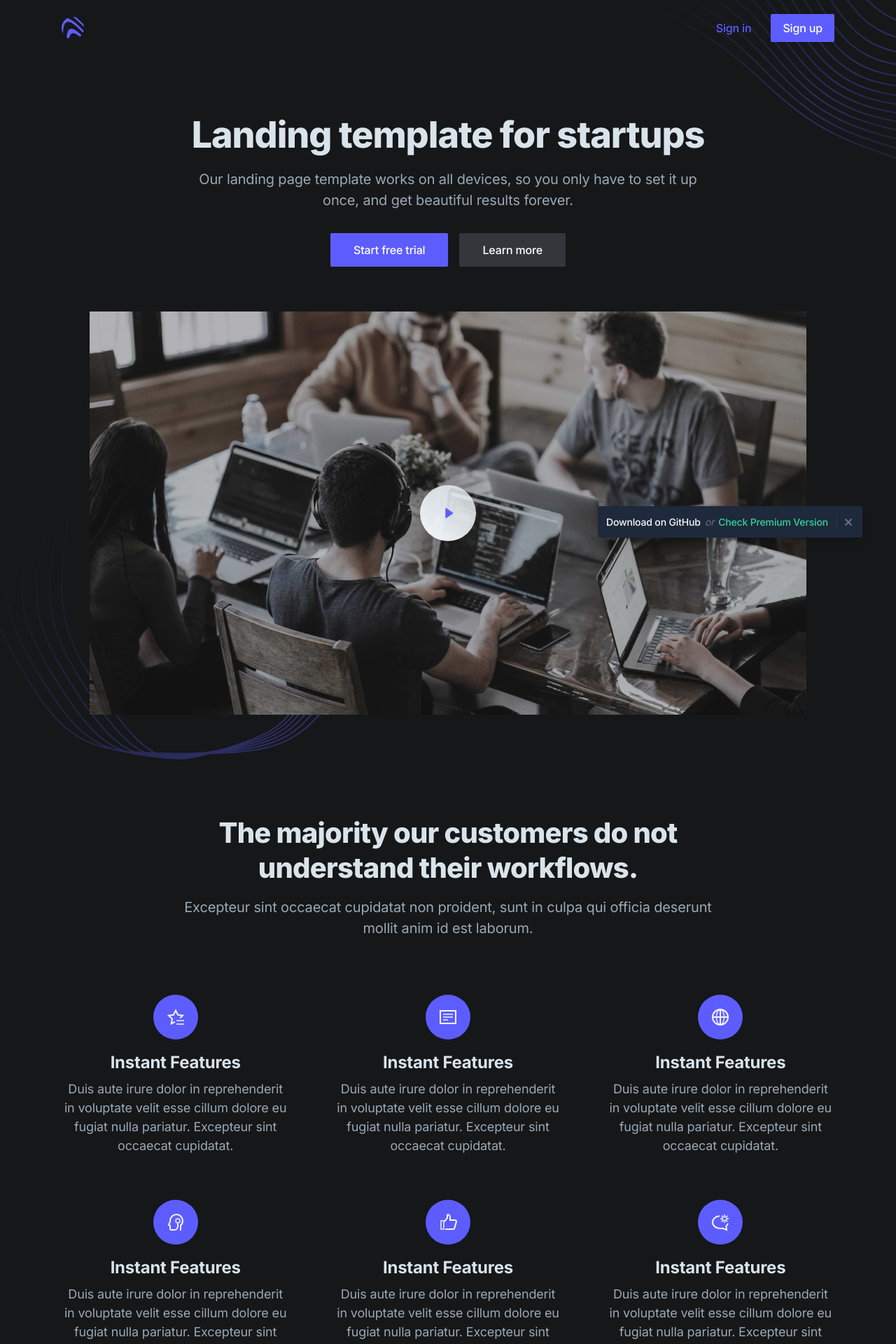
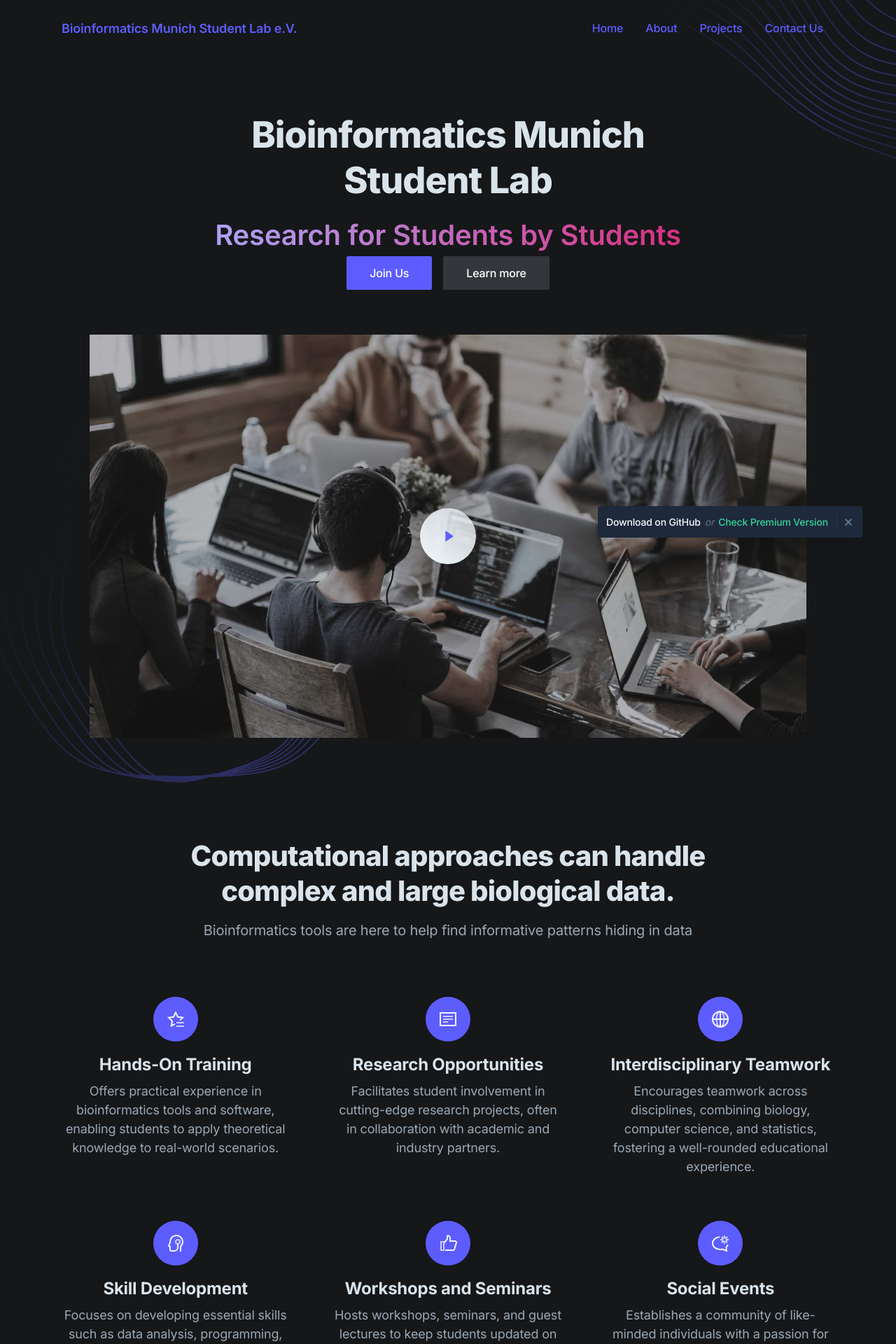
Before and after one commit to Bioinformatics-Munich-Student-Lab/Bioinformatics-Munich-Student-Lab.github.io, a Next.js app: page / in a window 1280 px wide. Shown: the top 1920 px of the page at 70% size. Built offline with nearby package versions, Linux system fonts and the light colour scheme.

Commit message:
add features

```diff
--- a/components/features.tsx
+++ b/components/features.tsx
@@ -6,8 +6,8 @@ export default function Features() {
 
           {/* Section header */}
           <div className="max-w-3xl mx-auto text-center pb-12 md:pb-20">
-            <h2 className="h2 mb-4">The majority our customers do not understand their workflows.</h2>
-            <p className="text-xl text-gray-400">Excepteur sint occaecat cupidatat non proident, sunt in culpa qui officia deserunt mollit anim id est laborum.</p>
+            <h2 className="h2 mb-4">Computational approaches can handle complex and large biological data.</h2>
+            <p className="text-xl text-gray-400">Bioinformatics tools are here to help find informative patterns hiding in data </p>
           </div>
 
           {/* Items */}
@@ -20,8 +20,8 @@ export default function Features() {
                 <path className="stroke-current text-purple-100" d="M30 39.313l-4.18 2.197L27 34.628l-5-4.874 6.91-1.004L32 22.49l3.09 6.26L42 29.754l-3 2.924" strokeLinecap="square" strokeWidth="2" fill="none" fillRule="evenodd" />
                 <path className="stroke-current text-purple-300" d="M43 42h-9M43 37h-9" strokeLinecap="square" strokeWidth="2" />
               </svg>
-              <h4 className="h4 mb-2">Instant Features</h4>
-              <p className="text-lg text-gray-400 text-center">Duis aute irure dolor in reprehenderit in voluptate velit esse cillum dolore eu fugiat nulla pariatur. Excepteur sint occaecat cupidatat.</p>
+              <h4 className="h4 mb-2">Hands-On Training</h4>
+              <p className="text-lg text-gray-400 text-center">Offers practical experience in bioinformatics tools and software, enabling students to apply theoretical knowledge to real-world scenarios.</p>
             </div>
 
             {/* 2nd item */}
@@ -31,8 +31,8 @@ export default function Features() {
                 <path className="stroke-current text-purple-100" strokeWidth="2" strokeLinecap="square" d="M21 23h22v18H21z" fill="none" fillRule="evenodd" />
                 <path className="stroke-current text-purple-300" d="M26 28h12M26 32h12M26 36h5" strokeWidth="2" strokeLinecap="square" />
               </svg>
-              <h4 className="h4 mb-2">Instant Features</h4>
-              <p className="text-lg text-gray-400 text-center">Duis aute irure dolor in reprehenderit in voluptate velit esse cillum dolore eu fugiat nulla pariatur. Excepteur sint occaecat cupidatat.</p>
+              <h4 className="h4 mb-2">Research Opportunities</h4>
+              <p className="text-lg text-gray-400 text-center">Facilitates student involvement in cutting-edge research projects, often in collaboration with academic and industry partners.</p>
             </div>
 
             {/* 3rd item */}
@@ -45,8 +45,8 @@ export default function Features() {
                   <circle className="stroke-current text-purple-100" cx="11" cy="11" r="11" />
                 </g>
               </svg>
-              <h4 className="h4 mb-2">Instant Features</h4>
-              <p className="text-lg text-gray-400 text-center">Duis aute irure dolor in reprehenderit in voluptate velit esse cillum dolore eu fugiat nulla pariatur. Excepteur sint occaecat cupidatat.</p>
+              <h4 className="h4 mb-2">Interdisciplinary Teamwork</h4>
+              <p className="text-lg text-gray-400 text-center">Encourages teamwork across disciplines, combining biology, computer science, and statistics, fostering a well-rounded educational experience.</p>
             </div>
 
             {/* 4th item */}
@@ -58,8 +58,8 @@ export default function Features() {
                   <circle className="stroke-current text-purple-300" cx="13" cy="9" r="3" />
                 </g>
               </svg>
-              <h4 className="h4 mb-2">Instant Features</h4>
-              <p className="text-lg text-gray-400 text-center">Duis aute irure dolor in reprehenderit in voluptate velit esse cillum dolore eu fugiat nulla pariatur. Excepteur sint occaecat cupidatat.</p>
+              <h4 className="h4 mb-2">Skill Development</h4>
+              <p className="text-lg text-gray-400 text-center">Focuses on developing essential skills such as data analysis, programming, statistical inference, and machine learning within the context of biological data.</p>
             </div>
 
             {/* 5th item */}
@@ -71,8 +71,8 @@ export default function Features() {
                   <path className="stroke-current text-purple-300" d="M22 30h4v12h-4z" />
                 </g>
               </svg>
-              <h4 className="h4 mb-2">Instant Features</h4>
-              <p className="text-lg text-gray-400 text-center">Duis aute irure dolor in reprehenderit in voluptate velit esse cillum dolore eu fugiat nulla pariatur. Excepteur sint occaecat cupidatat.</p>
+              <h4 className="h4 mb-2">Workshops and Seminars</h4>
+              <p className="text-lg text-gray-400 text-center">Hosts workshops, seminars, and guest lectures to keep students updated on the latest developments and techniques in the field.</p>
             </div>
 
             {/* 6th item */}
@@ -85,8 +85,8 @@ export default function Features() {
                   <path className="stroke-current text-purple-100" d="M8.86 1.18C3.8 1.988 0 5.6 0 10c0 5 4.9 9 11 9a10.55 10.55 0 003.1-.4L20 21l-.6-5.2a9.125 9.125 0 001.991-2.948" />
                 </g>
               </svg>
-              <h4 className="h4 mb-2">Instant Features</h4>
-              <p className="text-lg text-gray-400 text-center">Duis aute irure dolor in reprehenderit in voluptate velit esse cillum dolore eu fugiat nulla pariatur. Excepteur sint occaecat cupidatat.</p>
+              <h4 className="h4 mb-2">Social Events</h4>
+              <p className="text-lg text-gray-400 text-center">Establishes a community of like-minded individuals with a passion for bioinformatics, fostering relationships that can lead to future collaborations.</p>
             </div>
 
           </div>
--- a/components/hero.tsx
+++ b/components/hero.tsx
@@ -1,5 +1,6 @@
 import VideoThumb from '@/public/images/hero-image-01.jpg'
 import ModalVideo from '@/components/modal-video'
+
 
 export default function Hero() {
   return (
@@ -24,11 +25,13 @@ export default function Hero() {
 
           {/* Section header */}
           <div className="max-w-3xl mx-auto text-center pb-12 md:pb-16">
-            <h1 className="h1 mb-4" data-aos="fade-up">Landing template for startups</h1>
-            <p className="text-xl text-gray-400 mb-8" data-aos="fade-up" data-aos-delay="200">Our landing page template works on all devices, so you only have to set it up once, and get beautiful results forever.</p>
+            <h1 className="h1 mb-4" data-aos="fade-up">Bioinformatics Munich Student Lab</h1>
+                      <p className="text-4xl font-semibold text-transparent bg-clip-text bg-gradient-to-r from-purple-400 to-pink-600" data-aos="fade-right" data-aos-delay="200">
+            Research for Students by Students
+          </p>
             <div className="max-w-xs mx-auto sm:max-w-none sm:flex sm:justify-center">
               <div data-aos="fade-up" data-aos-delay="400">
-                <a className="btn text-white bg-purple-600 hover:bg-purple-700 w-full mb-4 sm:w-auto sm:mb-0" href="#0">Start free trial</a>
+                <a className="btn text-white bg-purple-600 hover:bg-purple-700 w-full mb-4 sm:w-auto sm:mb-0" href="#0">Join Us</a>
               </div>
               <div data-aos="fade-up" data-aos-delay="600">
                 <a className="btn text-white bg-gray-700 hover:bg-gray-800 w-full sm:w-auto sm:ml-4" href="#0">Learn more</a>
--- a/components/ui/header.tsx
+++ b/components/ui/header.tsx
@@ -1,5 +1,5 @@
-import Link from 'next/link'
-import MobileMenu from './mobile-menu'
+import Link from 'next/link';
+import MobileMenu from './mobile-menu';
 
 export default function Header() {
   return (
@@ -8,36 +8,24 @@ export default function Header() {
         <div className="flex items-center justify-between h-20">
           {/* Site branding */}
           <div className="shrink-0 mr-4">
-            {/* Logo */}
-            <Link href="/" className="block" aria-label="Cruip">
-              <svg className="w-8 h-8 fill-current text-purple-600" viewBox="0 0 32 32" xmlns="http://www.w3.org/2000/svg">
-                <path d="M31.952 14.751a260.51 260.51 0 00-4.359-4.407C23.932 6.734 20.16 3.182 16.171 0c1.634.017 3.21.28 4.692.751 3.487 3.114 6.846 6.398 10.163 9.737.493 1.346.811 2.776.926 4.262zm-1.388 7.883c-2.496-2.597-5.051-5.12-7.737-7.471-3.706-3.246-10.693-9.81-15.736-7.418-4.552 2.158-4.717 10.543-4.96 16.238A15.926 15.926 0 010 16C0 9.799 3.528 4.421 8.686 1.766c1.82.593 3.593 1.675 5.038 2.587 6.569 4.14 12.29 9.71 17.792 15.57-.237.94-.557 1.846-.952 2.711zm-4.505 5.81a56.161 56.161 0 00-1.007-.823c-2.574-2.054-6.087-4.805-9.394-4.044-3.022.695-4.264 4.267-4.97 7.52a15.945 15.945 0 01-3.665-1.85c.366-3.242.89-6.675 2.405-9.364 2.315-4.107 6.287-3.072 9.613-1.132 3.36 1.96 6.417 4.572 9.313 7.417a16.097 16.097 0 01-2.295 2.275z" />
-              </svg>
+            {/* Branding text */}
+            <Link href="/" className="block" aria-label="Bioinformatics Munich Student Lab e.V.">
+              <span className="text-lg font-semibold text-purple-600">Bioinformatics Munich Student Lab e.V.</span>
             </Link>
           </div>
 
           {/* Desktop navigation */}
           <nav className="hidden md:flex md:grow">
-            {/* Desktop sign in links */}
             <ul className="flex grow justify-end flex-wrap items-center">
-              <li>
-                <Link
-                  href="/signin"
-                  className="font-medium text-purple-600 hover:text-gray-200 px-4 py-3 flex items-center transition duration-150 ease-in-out"
-                >
-                  Sign in
-                </Link>
-              </li>
-              <li>
-                <Link href="/signup" className="btn-sm text-white bg-purple-600 hover:bg-purple-700 ml-3">
-                  Sign up
-                </Link>
-              </li>
+              {/* Navigation Links */}
+              <li><Link href="/" className="font-medium text-purple-600 hover:text-gray-200 px-4 py-3 flex items-center transition duration-150 ease-in-out">Home</Link></li>
+              <li><Link href="/about" className="font-medium text-purple-600 hover:text-gray-200 px-4 py-3 flex items-center transition duration-150 ease-in-out">About</Link></li>
+              <li><Link href="/projects" className="font-medium text-purple-600 hover:text-gray-200 px-4 py-3 flex items-center transition duration-150 ease-in-out">Projects</Link></li>
+              <li><Link href="/contact" className="font-medium text-purple-600 hover:text-gray-200 px-4 py-3 flex items-center transition duration-150 ease-in-out">Contact Us</Link></li>
             </ul>
           </nav>
 
           <MobileMenu />
-
         </div>
       </div>
     </header>
--- a/next.config.js
+++ b/next.config.js
@@ -2,7 +2,7 @@
  * @type {import('next').NextConfig}
  */
 const nextConfig = {
-  //output: 'export',
+  //output: 'export', # for github pages
 
   // Optional: Change links `/me` -> `/me/` and emit `/me.html` -> `/me/index.html`
   // trailingSlash: true,
```
